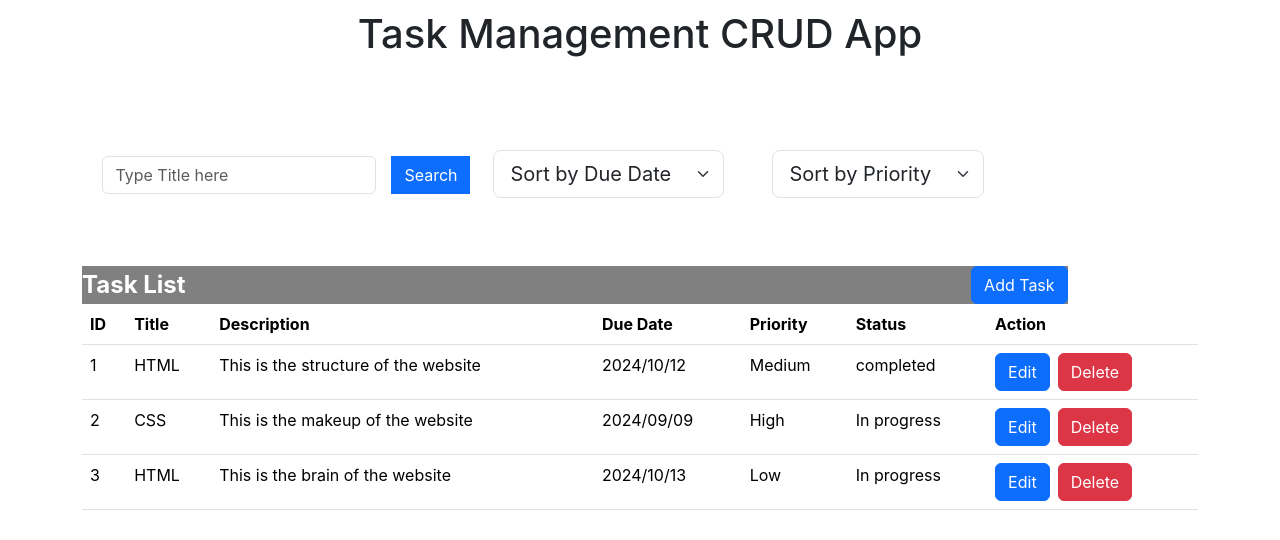
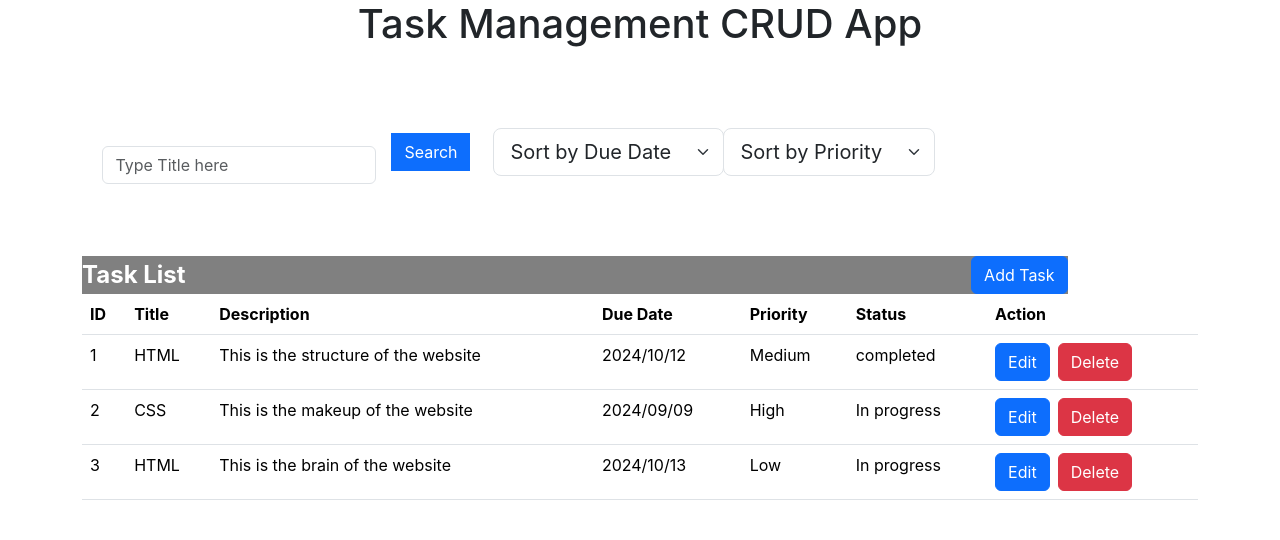
Before and after one commit to mohdanas615/Crud_App, a React (Create React App) app: page / in a window 1280 px wide. Shown: the top 540 px of the page. Built offline with nearby package versions, Linux system fonts and the light colour scheme.

Commit message:
updated src components

```diff
--- a/package.json
+++ b/package.json
@@ -41,5 +41,8 @@
       "last 1 firefox version",
       "last 1 safari version"
     ]
+  },
+  "devDependencies": {
+    "tailwindcss": "^3.4.12"
   }
 }
--- a/src/component/EditTask.js
+++ b/src/component/EditTask.js
@@ -6,7 +6,7 @@ import { editTask } from '../redux/TaskReducer';
 function EditTask() {
     const {id}=useParams();
     const tasks=useSelector((state=>state.tasks));
-    const existingTask=tasks.filter(f=> f.id ===id);
+    const existingTask=tasks.filter(f=> f.id ==id);
     const {title, description,due_date, priority, status}=existingTask[0];
     const [editTitle, setEditTitle] = useState(title);
     const [editDescription, setEditDescription] = useState(description);
--- a/src/component/Home.js
+++ b/src/component/Home.js
@@ -1,26 +1,179 @@
-import React, { useState,useEffect } from 'react'
-import { Link} from 'react-router-dom';
-import { useDispatch, useSelector } from 'react-redux'
+// import React, { useState,useEffect } from 'react'
+// import { Link} from 'react-router-dom';
+// import { useDispatch, useSelector } from 'react-redux'
+// import { deleteTask } from '../redux/TaskReducer';
+
+// function Home() {
+//   const tasks=useSelector((state=>state.tasks))
+//   const[searchkeyword,setSearchkeyword]=useState('');
+//   const[taskList,setTaskList]=useState(tasks)
+//   const [sortOrder, setSortOrder] = useState('asc');
+
+//     // console.log(tasks);
+//     const dispatch=useDispatch();
+//    const handleDelete=(id)=>{
+// dispatch(deleteTask({id:id}))
+//    }
+//    const handlefilter=(e)=>{
+//     const result=tasks.filter((task)=>{
+//       if(searchkeyword ==="") return tasks;
+//       return task.title.toLowerCase().includes(searchkeyword.toLowerCase())
+//     })
+//     setTaskList(result)
+//    }
+//    const handleDueDate = () => {
+//     const sortedTasks = [...taskList].sort((a, b) => {
+//       const parseDate = (dateString) => {
+//         const [day, month, year] = dateString.split('/');
+//         return new Date(`${year}-${month}-${day}`);
+//       };
+//       const dateA = parseDate(a.due_date);
+//       const dateB = parseDate(b.due_date);
+//       return sortOrder === 'asc' ? dateA - dateB : dateB - dateA;
+//     });
+//     setTaskList(sortedTasks);
+//     setSortOrder(sortOrder === 'asc' ? 'desc' : 'asc'); // Toggle sort order
+//   };
+//   const handlePriority=()=>{
+//     const priorityOrder = ['Low', 'Medium', 'High'];
+
+//     const sortedTasks = [...taskList].sort((a, b) => {
+//       const priorityA = priorityOrder.indexOf(a.priority);
+//       const priorityB = priorityOrder.indexOf(b.priority);
+
+
+//       return sortOrder === 'asc' ? priorityA - priorityB : priorityB - priorityA;
+//     });
+
+//     setTaskList(sortedTasks);
+//     setSortOrder(sortOrder === 'asc' ? 'desc' : 'asc'); // Toggle sort order
+//   }
+//    useEffect(() => {
+//     setTaskList(tasks); // Reset taskList when tasks change
+//   }, [tasks]);
+//   return (
+//     <>
+
+// <h1 id="text-center">Task Management CRUD App</h1>
+// <div class="input-group d-flex align-items-center my-5">
+//   <div class="form-outline me-3" data-mdb-input-init>
+//     <input
+//       type="search"
+//       id="form1"
+//       class="form-control"
+//       placeholder="Type Title here"
+//       value={searchkeyword}
+//       onChange={(e) => setSearchkeyword(e.target.value)} // Control the input
+//     />
+//     <label class="form-label" for="form1"></label>
+//   </div>
+//   <button
+//     type="button"
+//     class="btn btn-primary me-3"
+//     style={{"marginTop":"25px"}}
+//     data-mdb-ripple-init
+//     onClick={handlefilter}
+//   >
+//     Search
+//     <i class="fas fa-search"></i>
+//   </button>
+
+//   <div className="sort2">
+//     <strong id="sort2-search"></strong>
+//     <select
+//       className="form-select form-select-lg mx-2 w-10"
+//       aria-label=".form-select-lg example"
+//       onChange={handleDueDate}
+//     >
+//       <option selected="Select">Sort by Due Date</option>
+//       <option value="asc">Ascending</option>
+//       <option value="desc">Descending</option>
+//     </select>
+//   </div>
+//   <div className="sort3 mx-5">
+//     <strong id="sort2-search"></strong>
+//     <select
+//       className="form-select form-select-lg mx-2 w-10"
+//       aria-label=".form-select-lg example"
+//       onChange={handlePriority}
+//     >
+//       <option selected="Select">Sort by Priority</option>
+//       <option value="low">Low</option>
+//       <option value="medium">Medium</option>
+//       <option value="high">High</option>
+//     </select>
+//   </div>
+// </div>
+
+//     <div className='container'>
+//       <div className='tasklist-table'><b>Task List</b>
+//       <Link to='./AddTask'><button type="button" class="btn btn-primary ms-2" data-toggle="modal" data-target="#exampleModal" data-whatever="@mdo">Add Task</button></Link>
+//       </div>
+
+//         <table class="table">
+//   <thead>
+//     <tr>
+//       <th scope="col">ID</th>
+//       <th scope="col">Title</th>
+//       <th scope="col">Description</th>
+//       <th scope="col">Due Date</th>
+//       <th scope="col">Priority</th>
+//       <th scope="col">Status</th>
+//       <th scope="col">Action</th>
+//     </tr>
+//   </thead>
+//   <tbody>
+//     {
+//         taskList.map((task,index)=>(
+//             <tr key={index}>
+//                 <td>{task.id}</td>
+//                 <td>{task.title}</td>
+//                 <td>{task.description}</td>
+//                 <td>{task.due_date}</td>
+//                 <td>{task.priority}</td>
+//                 <td>{task.status}</td>
+//                <td>
+//                 <Link to={`/EditTask/${task.id}`}><button className='btn btn-primary'>Edit</button></Link>
+//                 <button onClick={()=>handleDelete(task.id)}className='btn btn-danger ms-2'>Delete</button>
+//                </td>
+//             </tr>
+//         ))
+//     }
+//   </tbody>
+// </table>
+
+//     </div>
+//     </>
+//   )
+// }
+
+// export default Home
+
+import React, { useState, useEffect } from 'react';
+import { Link } from 'react-router-dom';
+import { useDispatch, useSelector } from 'react-redux';
 import { deleteTask } from '../redux/TaskReducer';
 
 function Home() {
-  const tasks=useSelector((state=>state.tasks))
-  const[searchkeyword,setSearchkeyword]=useState('');
-  const[taskList,setTaskList]=useState(tasks)
+  const tasks = useSelector((state) => state.tasks);
+  const [searchKeyword, setSearchKeyword] = useState('');
+  const [taskList, setTaskList] = useState(tasks);
   const [sortOrder, setSortOrder] = useState('asc');
 
-    // console.log(tasks);
-    const dispatch=useDispatch();
-   const handleDelete=(id)=>{
-dispatch(deleteTask({id:id}))
-   }
-   const handlefilter=(e)=>{
-    const result=tasks.filter((task)=>{
-      if(searchkeyword ==="") return tasks;
-      return task.title.toLowerCase().includes(searchkeyword.toLowerCase())
-    })
-    setTaskList(result)
-   }
+  const dispatch = useDispatch();
+
+  const handleDelete = (id) => {
+    dispatch(deleteTask({ id }));
+  };
+
+  const handleFilter = () => {
+    const result = tasks.filter((task) => {
+      if (searchKeyword === "") return tasks;
+      return task.title.toLowerCase().includes(searchKeyword.toLowerCase());
+    });
+    setTaskList(result);
+  };
+
   const handleDueDate = () => {
     const sortedTasks = [...taskList].sort((a, b) => {
       const parseDate = (dateString) => {
@@ -34,83 +187,83 @@ dispatch(deleteTask({id:id}))
     setTaskList(sortedTasks);
     setSortOrder(sortOrder === 'asc' ? 'desc' : 'asc'); // Toggle sort order
   };
-  const handlePriority=()=>{
+
+  const handlePriority = () => {
     const priorityOrder = ['Low', 'Medium', 'High'];
-
     const sortedTasks = [...taskList].sort((a, b) => {
       const priorityA = priorityOrder.indexOf(a.priority);
       const priorityB = priorityOrder.indexOf(b.priority);
-
-
       return sortOrder === 'asc' ? priorityA - priorityB : priorityB - priorityA;
     });
-
     setTaskList(sortedTasks);
     setSortOrder(sortOrder === 'asc' ? 'desc' : 'asc'); // Toggle sort order
-  }
+  };
+
   useEffect(() => {
     setTaskList(tasks); // Reset taskList when tasks change
   }, [tasks]);
+
   return (
     <>
-
-<h1 id="text-center">Task Management CRUD App</h1>
-<div class="input-group d-flex align-items-center my-5">
-  <div class="form-outline me-3" data-mdb-input-init>
+      <h1 className="text-center">Task Management CRUD App</h1>
+      <div className="input-group d-flex flex-column flex-md-row align-items-center my-5">
+        <div className="form-outline me-3">
           <input
             type="search"
             id="form1"
-      class="form-control"
+            className="form-control"
             placeholder="Type Title here"
-      value={searchkeyword}
-      onChange={(e) => setSearchkeyword(e.target.value)} // Control the input
+            value={searchKeyword}
+            onChange={(e) => setSearchKeyword(e.target.value)} // Control the input
           />
-    <label class="form-label" for="form1"></label>
+          <label className="form-label" htmlFor="form1"></label>
         </div>
         <button
           type="button"
-    class="btn btn-primary me-3"
-    style={{"marginTop":"25px"}}
-    data-mdb-ripple-init
-    onClick={handlefilter}
+          className="btn btn-primary me-3"
+          onClick={handleFilter}
         >
           Search
-    <i class="fas fa-search"></i>
+          <i className="fas fa-search"></i>
         </button>
 
-  <div className="sort2">
-    <strong id="sort2-search"></strong>
+        <div className="sort2 mb-2 mb-md-0">
+
           <select
-      className="form-select form-select-lg mx-2 w-10"
-      aria-label=".form-select-lg example"
+            className="form-select form-select-lg mx-2"
             onChange={handleDueDate}
           >
-      <option selected="Select">Sort by Due Date</option>
+            <option value="">Sort by Due Date</option>
             <option value="asc">Ascending</option>
             <option value="desc">Descending</option>
           </select>
         </div>
-  <div className="sort3 mx-5">
-    <strong id="sort2-search"></strong>
+
+        <div className="sort3 mb-2 mb-md-0">
+
           <select
-      className="form-select form-select-lg mx-2 w-10"
-      aria-label=".form-select-lg example"
+            className="form-select form-select-lg mx-2"
             onChange={handlePriority}
           >
-      <option selected="Select">Sort by Priority</option>
-      <option value="low">Low</option>
-      <option value="medium">Medium</option>
-      <option value="high">High</option>
+            <option value="">Sort by Priority</option>
+            <option value="Low">Low</option>
+            <option value="Medium">Medium</option>
+            <option value="High">High</option>
           </select>
         </div>
       </div>
 
       <div className='container'>
-      <div className='tasklist-table'><b>Task List</b>
-      <Link to='./AddTask'><button type="button" class="btn btn-primary ms-2" data-toggle="modal" data-target="#exampleModal" data-whatever="@mdo">Add Task</button></Link>
+        <div className='tasklist-table d-flex justify-content-between align-items-center'>
+          <b>Task List</b>
+          <Link to='./AddTask'>
+            <button type="button" className="btn btn-primary">
+              Add Task
+            </button>
+          </Link>
         </div>
 
-        <table class="table">
+        <table className="table table-responsive">
           <thead>
             <tr>
               <th scope="col">ID</th>
@@ -123,8 +276,7 @@ dispatch(deleteTask({id:id}))
             </tr>
           </thead>
           <tbody>
-    {
-        taskList.map((task,index)=>(
+            {taskList.map((task, index) => (
               <tr key={index}>
                 <td>{task.id}</td>
                 <td>{task.title}</td>
@@ -133,18 +285,18 @@ dispatch(deleteTask({id:id}))
                 <td>{task.priority}</td>
                 <td>{task.status}</td>
                 <td>
-                <Link to={`/EditTask/${task.id}`}><button className='btn btn-primary'>Edit</button></Link>
-                <button onClick={()=>handleDelete(task.id)}className='btn btn-danger ms-2'>Delete</button>
+                  <Link to={`/EditTask/${task.id}`}>
+                    <button className='btn btn-primary'>Edit</button>
+                  </Link>
+                  <button onClick={() => handleDelete(task.id)} className='btn btn-danger ms-2'>Delete</button>
                 </td>
               </tr>
-        ))
-    }
+            ))}
           </tbody>
         </table>
-
       </div>
     </>
-  )
+  );
 }
 
-export default Home
+export default Home;
```
Also changed, not shown: 1 other file (tests, documents, lock files or other folders). Lines whose indentation alone changed are shown as unchanged.
